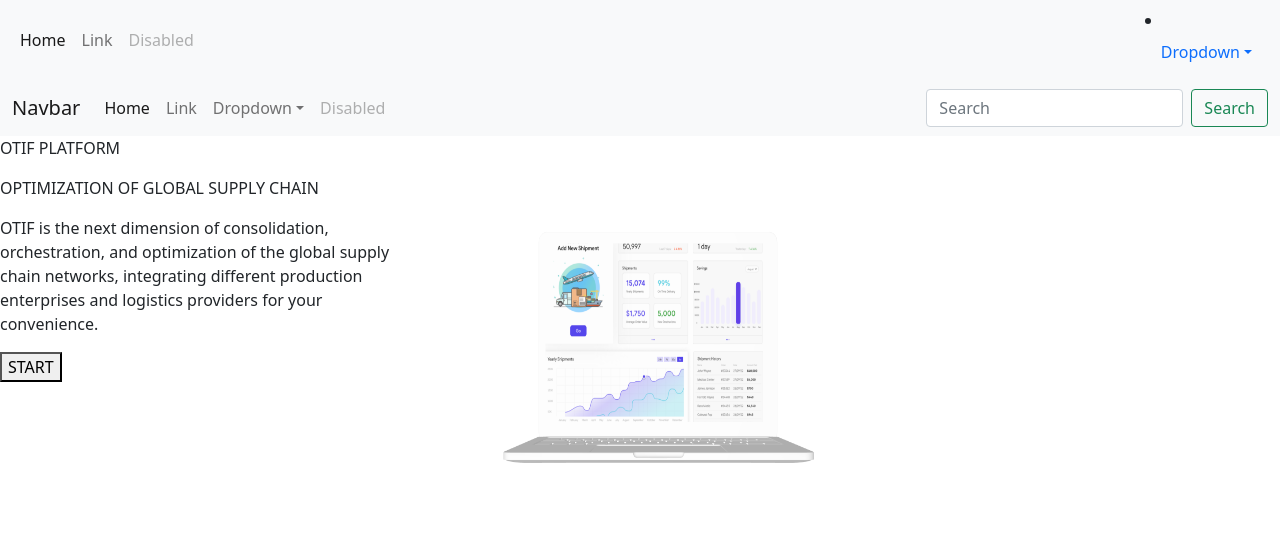
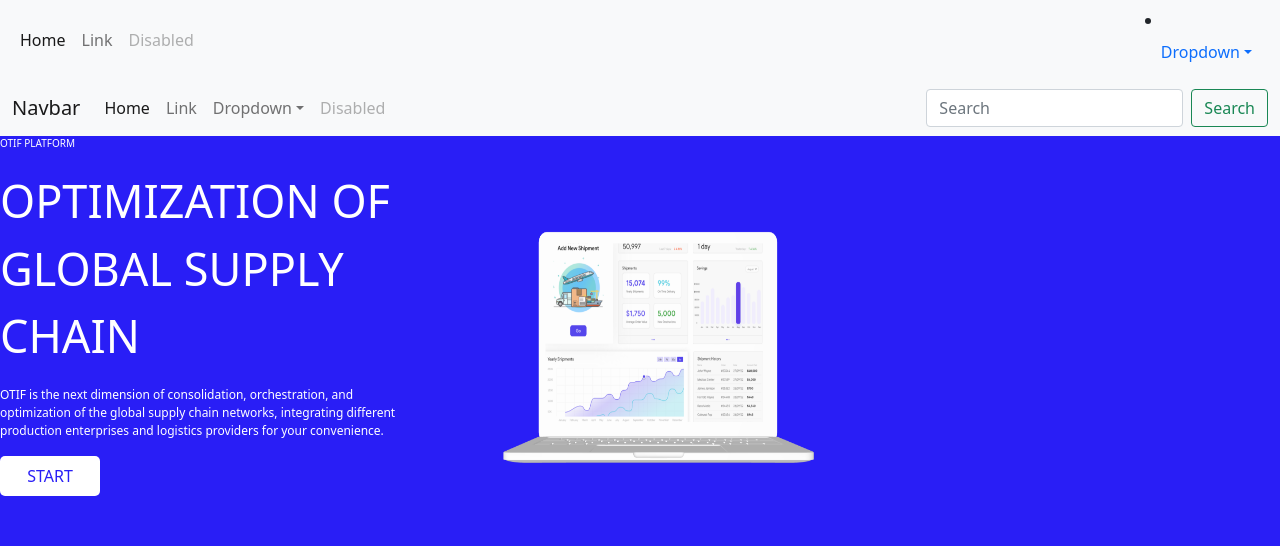
Before and after one commit to harshitphoenix/otif, a Next.js app: page / in a window 1280 px wide. Shown: the top 546 px of the page. Built offline with nearby package versions, Linux system fonts and the light colour scheme.

Commit message:
Initial commit

```diff
--- a/components/Footer.jsx
+++ b/components/Footer.jsx
@@ -93,7 +93,7 @@ const Footer = () => {
             </ul>
           </div>
           <div className='col-3'>
-            <form class='d-flex'>
+            <form className='d-flex'>
               <input
                 class='form-control me-2'
                 type='search'
--- a/components/MainCard.jsx
+++ b/components/MainCard.jsx
@@ -2,7 +2,7 @@ import React from "react";
 import styles from "./MainCard.module.css";
 const MainCard = () => {
   return (
-    <div>
+    <div className={styles.container}>
       <nav class='navbar navbar-expand-lg navbar-light bg-light'>
         <div class='container-fluid'>
           <a class='navbar-brand' href='#'>
@@ -91,15 +91,15 @@ const MainCard = () => {
       </nav>
       <div className='row'>
         <div className='col-4'>
-          <p>OTIF PLATFORM</p>
-          <p>OPTIMIZATION OF GLOBAL SUPPLY CHAIN</p>
-          <p>
+          <p className={styles.topText}>OTIF PLATFORM</p>
+          <p className={styles.heading}>OPTIMIZATION OF GLOBAL SUPPLY CHAIN</p>
+          <p className={styles.content}>
             OTIF is the next dimension of consolidation, orchestration, and
             optimization of the global supply chain networks, integrating
             different production enterprises and logistics providers for your
             convenience.
           </p>
-          <button>START</button>
+          <button className={styles.button}>START</button>
         </div>
         <img src='./rectangle.png' className={`col-4 ${styles.image}`} />
       </div>
--- a/components/MainCard.module.css
+++ b/components/MainCard.module.css
@@ -2,3 +2,26 @@
     height: 500px;
     width: 500px;
 }
+.topText{
+font-size: 10px;
+color: #fff;
+}
+.heading{
+ font-size: 45px;
+ color: #fff;
+}
+.content{
+font-size: 12px;
+color: #fff;
+}
+.button{
+    color: #291EF6;
+    background-color: #fff;
+    height: 40px;
+    width: 100px;
+    border-radius: 5px;
+    border-width: 0;
+}
+.container{
+ background-color: #291EF6;
+}
```
